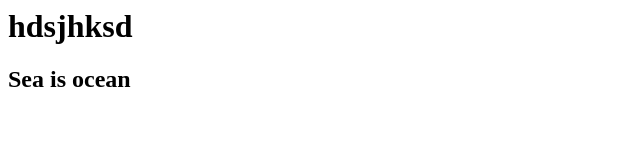
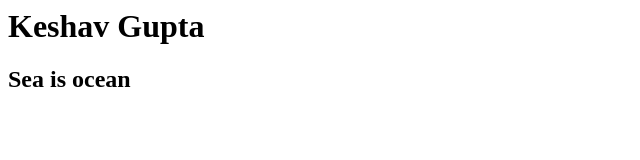
Before and after one commit to KeshavGupta1998/Remote, a plain HTML site: page about.html in a window 1280 px wide. Shown: the whole page, without its empty margins (0-640 px from the left). Drawn offline with Linux system fonts and the light colour scheme.

Commit message:
about.html is commiting

```diff
--- a/about.html
+++ b/about.html
@@ -1,6 +1,6 @@
 <html>
     <body>
-        <h1><b>hdsjhksd</b></h1>
+        <h1><b>Keshav Gupta</b></h1>
         <h2>Sea is ocean </h2>
     </body>
 </html>
```
